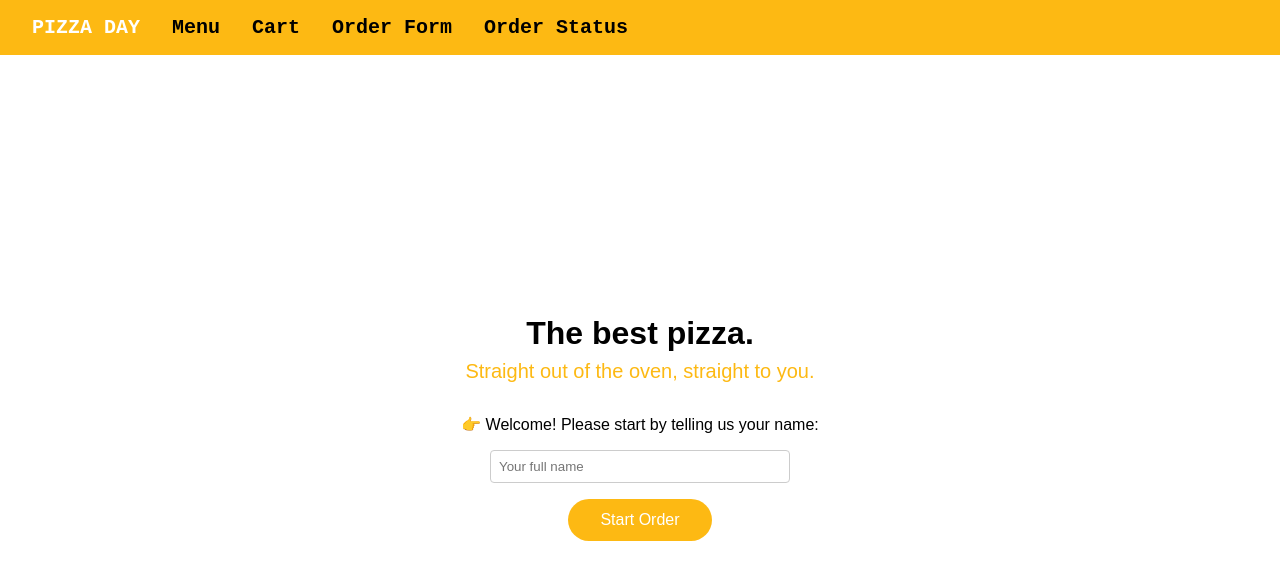
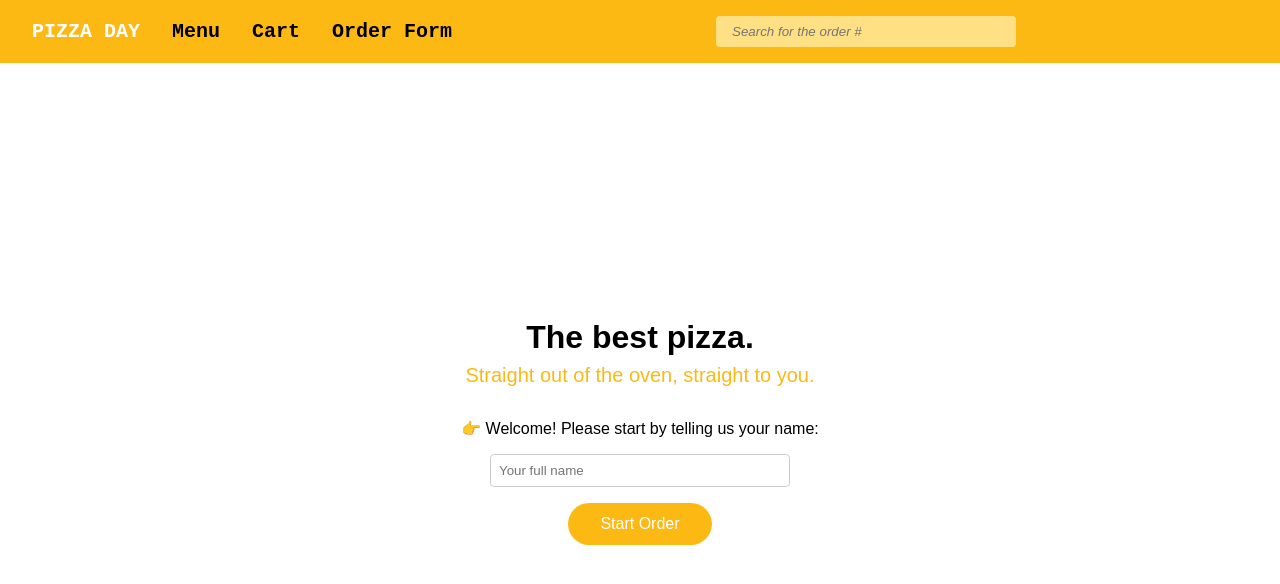
Before and after one commit to saintgregoire/ReactHillel, a React (Vite) app: page / in a window 1280 px wide. Shown: the top 584 px of the page. Built offline with nearby package versions, Linux system fonts and the light colour scheme.

Commit message:
feat => search input added to the header

```diff
--- a/src/components/Header/Header.css
+++ b/src/components/Header/Header.css
@@ -30,5 +30,4 @@ nav > a:hover{
   padding: 0.5rem 1rem;
   width: 300px;
   font-style: italic;
-  display: none;
 }
--- a/src/components/Header/Header.jsx
+++ b/src/components/Header/Header.jsx
@@ -1,12 +1,23 @@
-import { NavLink } from "react-router";
+import { NavLink, useNavigate } from "react-router";
 import Input from "../Input/Input";
 import "./Header.css";
-import { useContext } from "react";
+import { useContext, useState } from "react";
 import { NameContext } from "../../context/NameContext";
 
 function Header() {
+  const { userName } = useContext(NameContext);
+  const [inputValue, setInputValue] = useState('');
+  const navigate = useNavigate();
 
-  const {userName} = useContext(NameContext);
+  const changeInputValue = (e) => {
+    setInputValue(e.target.value);
+  }
+
+  const formSubmit = (e) => {
+    e.preventDefault();
+    navigate(`/orders/${inputValue}`);
+    setInputValue('');
+  }
 
   return (
     <header>
@@ -14,16 +25,26 @@ function Header() {
         <NavLink to="/" className="logo">
           PIZZA DAY
         </NavLink>
-        <NavLink to="/menu" className="logo">Menu</NavLink>
-        <NavLink to="/cart" className="logo">Cart</NavLink>
-        <NavLink to="/order_form" className="logo">Order Form</NavLink>
-        <NavLink to="/orders/5T460L" className="logo">Order Status</NavLink>
+        <NavLink to="/menu" className="logo">
+          Menu
+        </NavLink>
+        <NavLink to="/cart" className="logo">
+          Cart
+        </NavLink>
+        <NavLink to="/order_form" className="logo">
+          Order Form
+        </NavLink>
+        {/* <NavLink to="/orders/5T460L" className="logo">Order Status</NavLink> */}
       </nav>
-      <Input
-        type="text"
-        className="search-bar"
-        placeholder="Search for the order #"
-      />
+      <form onSubmit={formSubmit}>
+        <Input
+          type="text"
+          className="search-bar"
+          placeholder="Search for the order #"
+          value={inputValue}
+          onChange={changeInputValue}
+        />
+      </form>
       <div className="username">{userName}</div>
     </header>
   );
```
